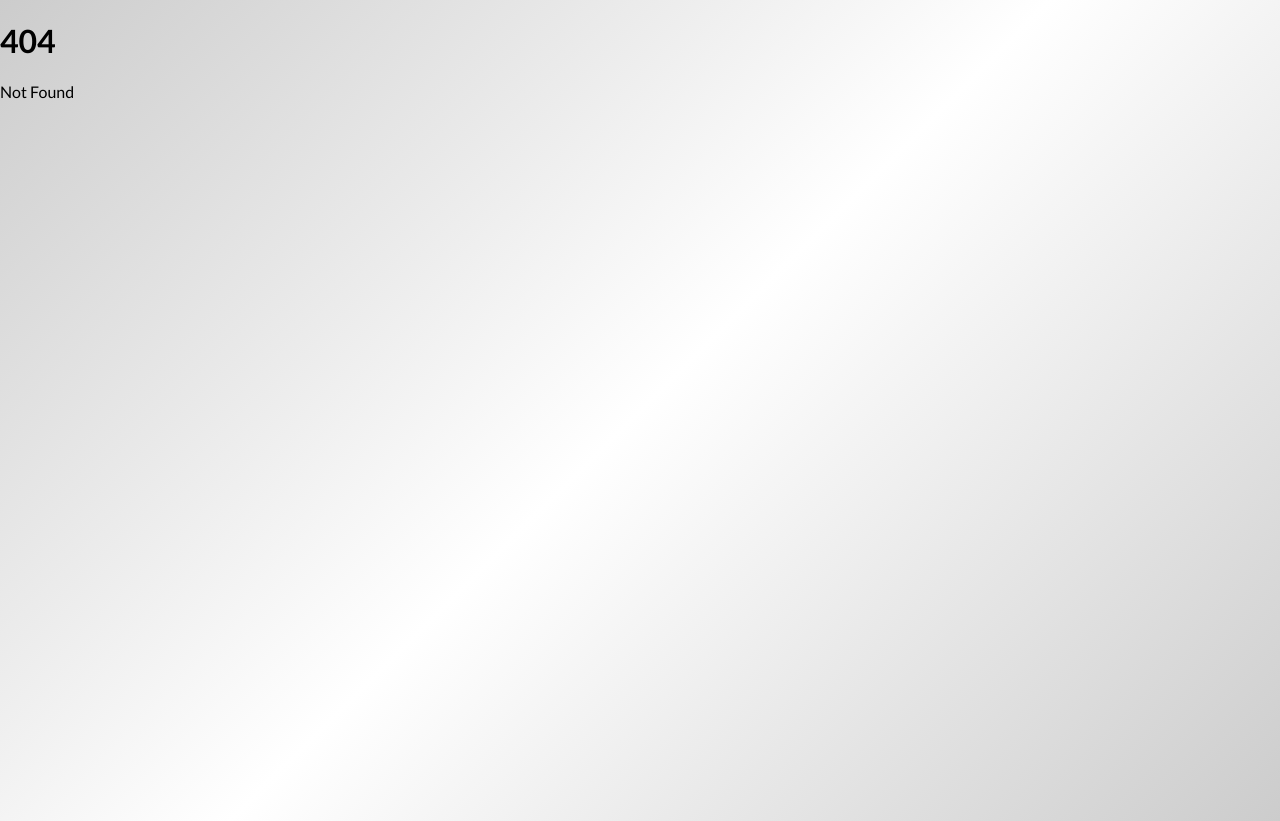
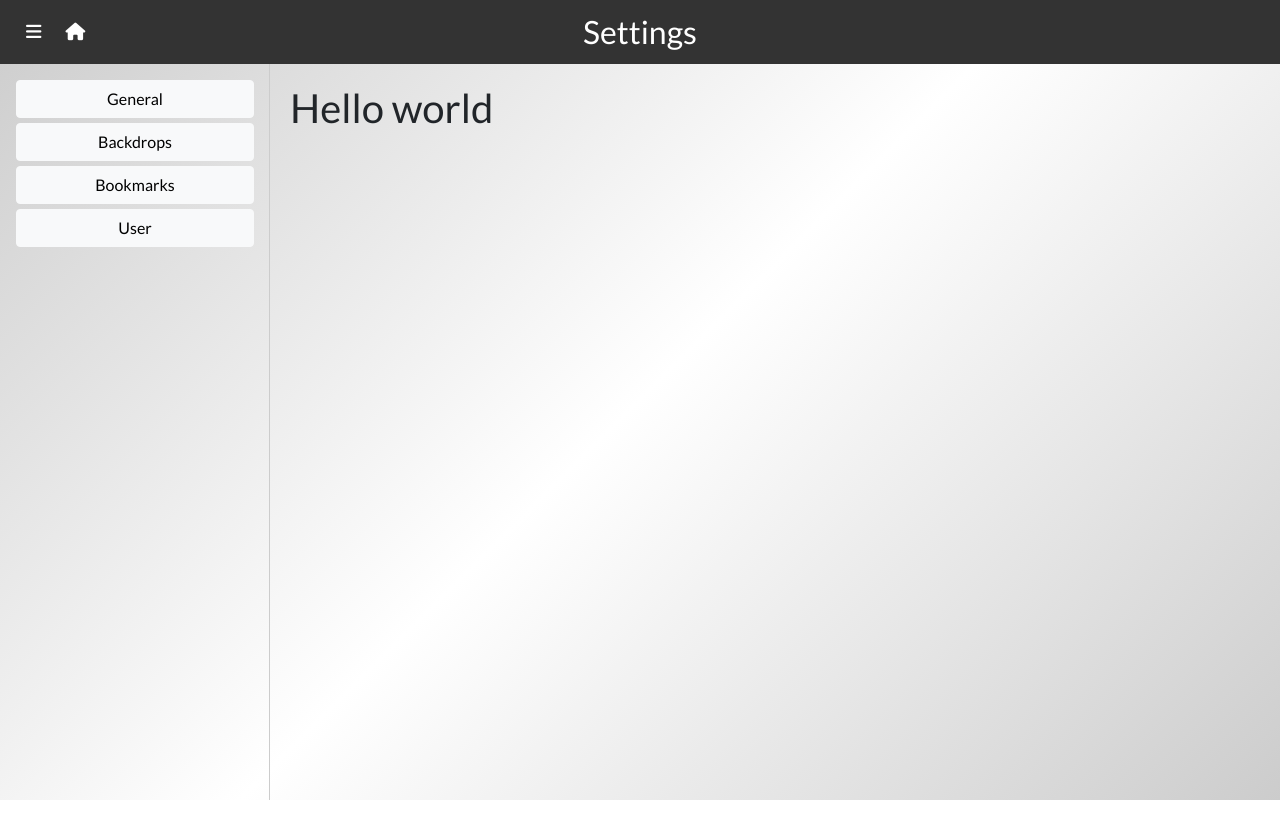
Before and after one commit to Maruchero/PowerHome, a SvelteKit app: page /settings in a window 1280 px wide. Before the commit this address had no page. After the commit the page ends 800 px from the top, so only its background shows below. Built offline with nearby package versions, Linux system fonts and the light colour scheme.

Commit message:
Add setting page

```diff
--- /dev/null
+++ b/src/components/Sidenav.svelte
@@ -0,0 +1,62 @@
+<script>
+  let windowWidth, windowHeight;
+
+  // Const
+  const width = {
+    open: "max(20vw, 270px)",
+    close: "0",
+  };
+
+  // Instance variables
+  export let shown = true;
+  export let alwaysShown = true;
+  $: alwaysShown = (windowWidth ?? 1000) > 900;
+  $: shown = alwaysShown;
+
+  // Component width
+  let style;
+  $: style = {
+    width: shown ? width.open : width.close,
+  };
+</script>
+
+<div class="container p-0" style="width: {style?.width ?? width.open}">
+  <div class="p-3 content">
+    <a href="settings/general/">
+      <button class="btn btn-light">General</button>
+    </a>
+    <a href="settings/backdrops/">
+      <button class="btn btn-light">Backdrops</button>
+    </a>
+    <a href="settings/bookmarks/">
+      <button class="btn btn-light">Bookmarks</button>
+    </a>
+    <a href="settings/user/">
+      <button class="btn btn-light">User</button>
+    </a>
+  </div>
+</div>
+
+<svelte:window bind:innerWidth={windowWidth} bind:innerHeight={windowHeight} />
+
+<style>
+  .container {
+    box-sizing: border-box;
+    border-right: 1px solid #ccc;
+
+    overflow-x: hidden;
+
+    transition: width 0.3s ease-out;
+  }
+
+  .content {
+    width: max(20vw, 270px);
+    display: flex;
+    flex-direction: column;
+    gap: 5px;
+  }
+
+  button {
+    width: 100%;
+  }
+</style>
--- /dev/null
+++ b/src/components/Topnav.svelte
@@ -0,0 +1,73 @@
+<script>
+  export let showSidenav = true;
+  export let alwaysShowSidenav = true;
+
+  $: showSidenav = alwaysShowSidenav;
+
+  function toggleSidenav() {
+    showSidenav = !showSidenav;
+  }
+</script>
+
+<nav>
+  <div class="left">
+    <button class="item fa fa-bars" on:click={toggleSidenav} />
+    <a class="item fa fa-house" href="./"><i /></a>
+  </div>
+  <div class="logo">
+    <h2 class="mb-0">Settings</h2>
+  </div>
+  <div class="right" />
+</nav>
+
+<style>
+  nav {
+    display: grid;
+    align-items: center;
+    grid-template-columns: 1fr max-content 1fr;
+    grid-column-gap: 10px;
+    padding: 0 10px;
+
+    box-sizing: border-box;
+    width: 100%;
+    height: 4rem;
+    background: #333;
+    color: white;
+  }
+
+  nav .left,
+  nav .right {
+    display: flex;
+    gap: .5em;
+    padding: 0 .5rem;
+  }
+
+  nav .right {
+    justify-content: flex-end;
+  }
+
+  button,
+  a {
+    background: inherit;
+    border: inherit;
+    padding: inherit;
+    color: inherit;
+    font-size: inherit;
+    text-decoration: none;
+  }
+  .item {
+    display: flex;
+    align-items: center;
+    font-size: 1.1rem;
+  }
+
+  /* Logo */
+  .logo {
+    height: 4rem;
+    max-height: 100%;
+    padding: 10px;
+
+    display: flex;
+    align-items: center;
+  }
+</style>
--- /dev/null
+++ b/src/routes/settings/+layout.svelte
@@ -0,0 +1,67 @@
+<script>
+  import Topnav from "$components/Topnav.svelte";
+  import Sidenav from "$components/Sidenav.svelte";
+  // import "./light-theme.css";
+
+  let showSidenav = true;
+  let alwaysShowSidenav = true;
+</script>
+
+<!-- HEAD -->
+<svelte:head>
+  <link
+    href="https://cdn.jsdelivr.net/npm/bootstrap@5.0.2/dist/css/bootstrap.min.css"
+    rel="stylesheet"
+    integrity="sha384-EVSTQN3/azprG1Anm3QDgpJLIm9Nao0Yz1ztcQTwFspd3yD65VohhpuuCOmLASjC"
+    crossorigin="anonymous"
+  />
+  <script
+    src="https://cdn.jsdelivr.net/npm/bootstrap@5.0.2/dist/js/bootstrap.bundle.min.js"
+    integrity="sha384-MrcW6ZMFYlzcLA8Nl+NtUVF0sA7MsXsP1UyJoMp4YLEuNSfAP+JcXn/tWtIaxVXM"
+    crossorigin="anonymous"
+  ></script>
+  <link
+    rel="stylesheet"
+    href="https://cdn.jsdelivr.net/npm/bootstrap-icons@1.10.2/font/bootstrap-icons.css"
+    integrity="sha384-b6lVK+yci+bfDmaY1u0zE8YYJt0TZxLEAFyYSLHId4xoVvsrQu3INevFKo+Xir8e"
+    crossorigin="anonymous"
+  />
+</svelte:head>
+
+<!-- HTML -->
+<div class="app">
+  <div class="nav">
+    <Topnav bind:showSidenav {alwaysShowSidenav} />
+  </div>
+  <Sidenav shown={showSidenav} bind:alwaysShown={alwaysShowSidenav} />
+  <main>
+    <slot />
+  </main>
+</div>
+
+<!-- STYLE -->
+<style>
+  :global(body) {
+    background: #f6f6f7;
+  }
+
+  .app {
+    width: 100%;
+    height: 100vh;
+
+    display: grid;
+    grid-template-columns: auto 1fr;
+    grid-template-rows: max-content auto;
+  }
+
+  .nav {
+    grid-column-start: 1;
+    grid-column-end: 3;
+  }
+
+  main {
+    width: 100%;
+    padding: 20px;
+    overflow-y: auto;
+  }
+</style>
--- /dev/null
+++ b/src/routes/settings/+page.svelte
@@ -0,0 +1 @@
+<h1>Hello world</h1>
```
Also changed, not shown: src/components/Toolbar.svelte (+6 -5 lines).
